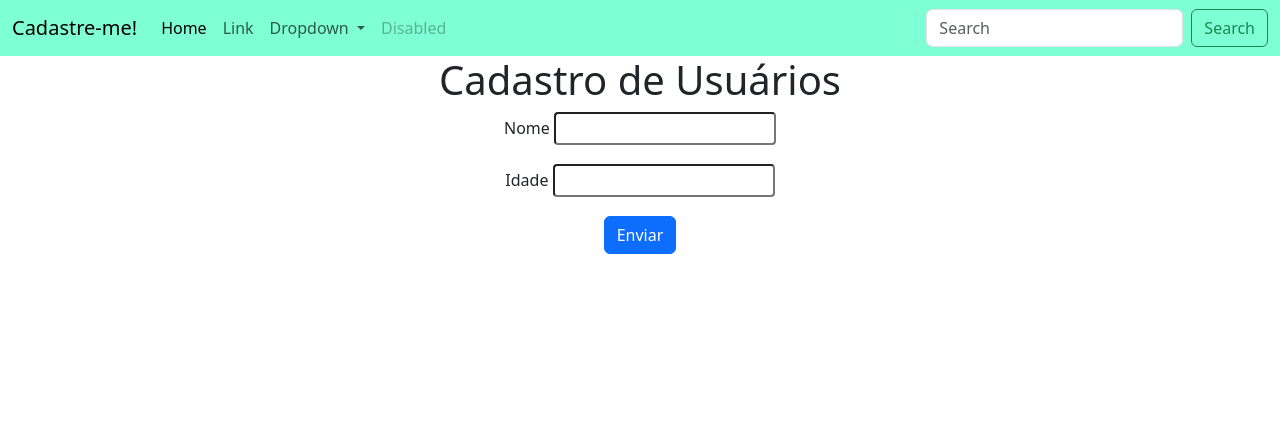
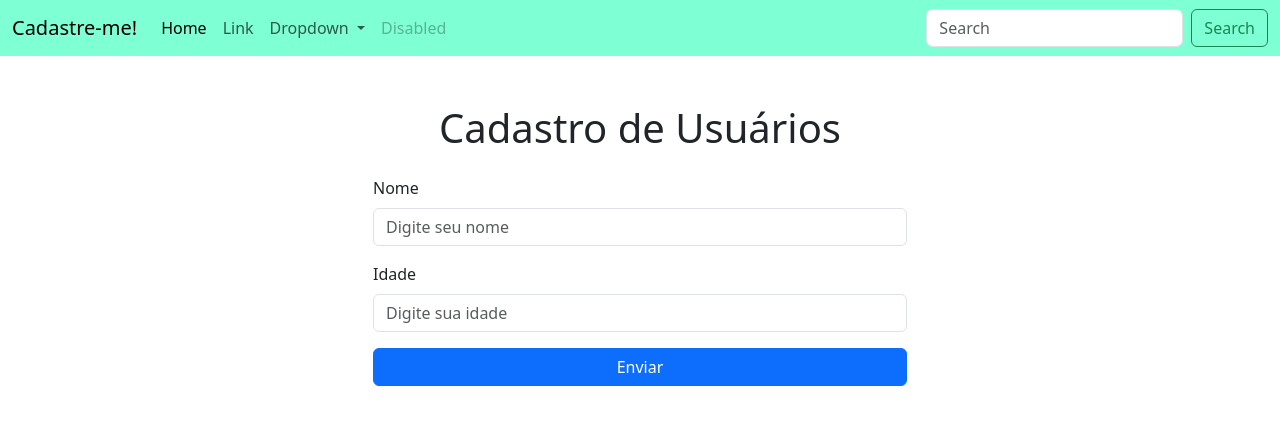
Before and after one commit to velosomtcesar/GreenSpark, a Django app: page / in a window 1280 px wide. Shown: the top 425 px of the page. Run offline with Django 3.2, Linux system fonts and the light colour scheme.

Commit message:
Otimização do Site
Na home e na listagem de usuarios

```diff
--- a/projeto_cad_usuarios/app_cad_usuarios/templates/usuarios/home.html
+++ b/projeto_cad_usuarios/app_cad_usuarios/templates/usuarios/home.html
@@ -1,19 +1,30 @@
 {% extends 'usuarios/base.html' %}
 
 {% block conteudo %}
+<div class="container mt-5">
+  <h1 class="text-center mb-4">Cadastro de Usuários</h1>
+
   <form action="{% url 'listagem_usuarios' %}" method="post">
     {% csrf_token %}
-  <div style="text-align: center;" class="container">
-    <h1>Cadastro de Usuários</h1>
+    <div class="row justify-content-center">
+      <div class="row justify-content-center">
+        <div class="col-md-6">
           <div class="mb-3">
             <label for="nome" class="form-label">Nome</label>
-      <input id="nome" name="nome" class="form-control-sm" type="text">
+            <input id="nome" name="nome" class="form-control" type="text" placeholder="Digite seu nome">
           </div>
+
           <div class="mb-3">
             <label for="idade" class="form-label">Idade</label>
-      <input id="idade" name="idade" class="form-control-sm" type="text">
+            <input id="idade" name="idade" class="form-control" type="text" placeholder="Digite sua idade">
           </div>
+
+          <div class="d-grid">
             <button class="btn btn-primary" type="submit">Enviar</button>
           </div>
+        </div>
+      </div>
+    </div>
   </form>
+</div>
 {% endblock %}
```
Also changed, not shown: projeto_cad_usuarios/app_cad_usuarios/templates/usuarios/usuarios.html (+13 -6 lines). Lines whose indentation alone changed are shown as unchanged.
